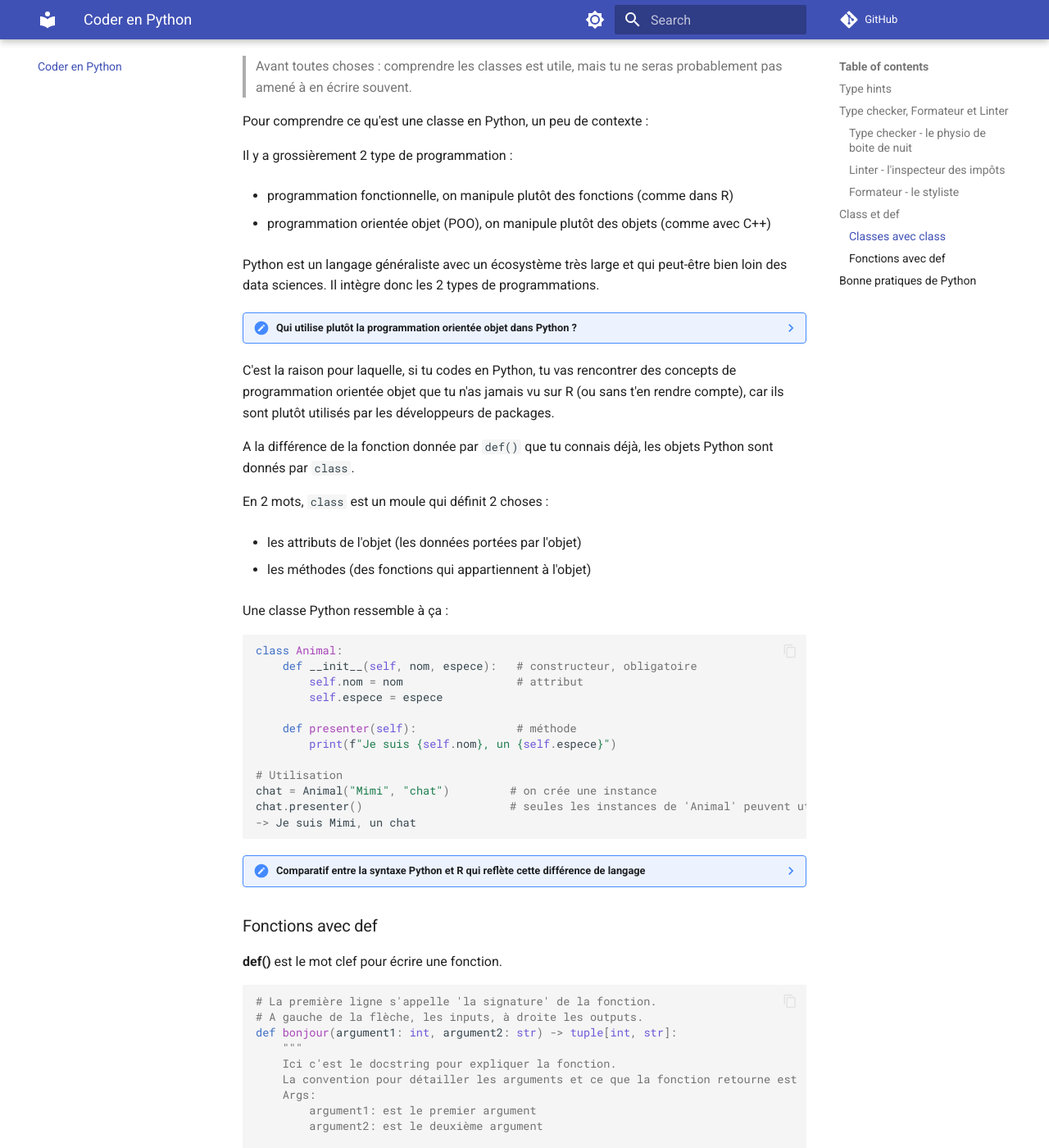
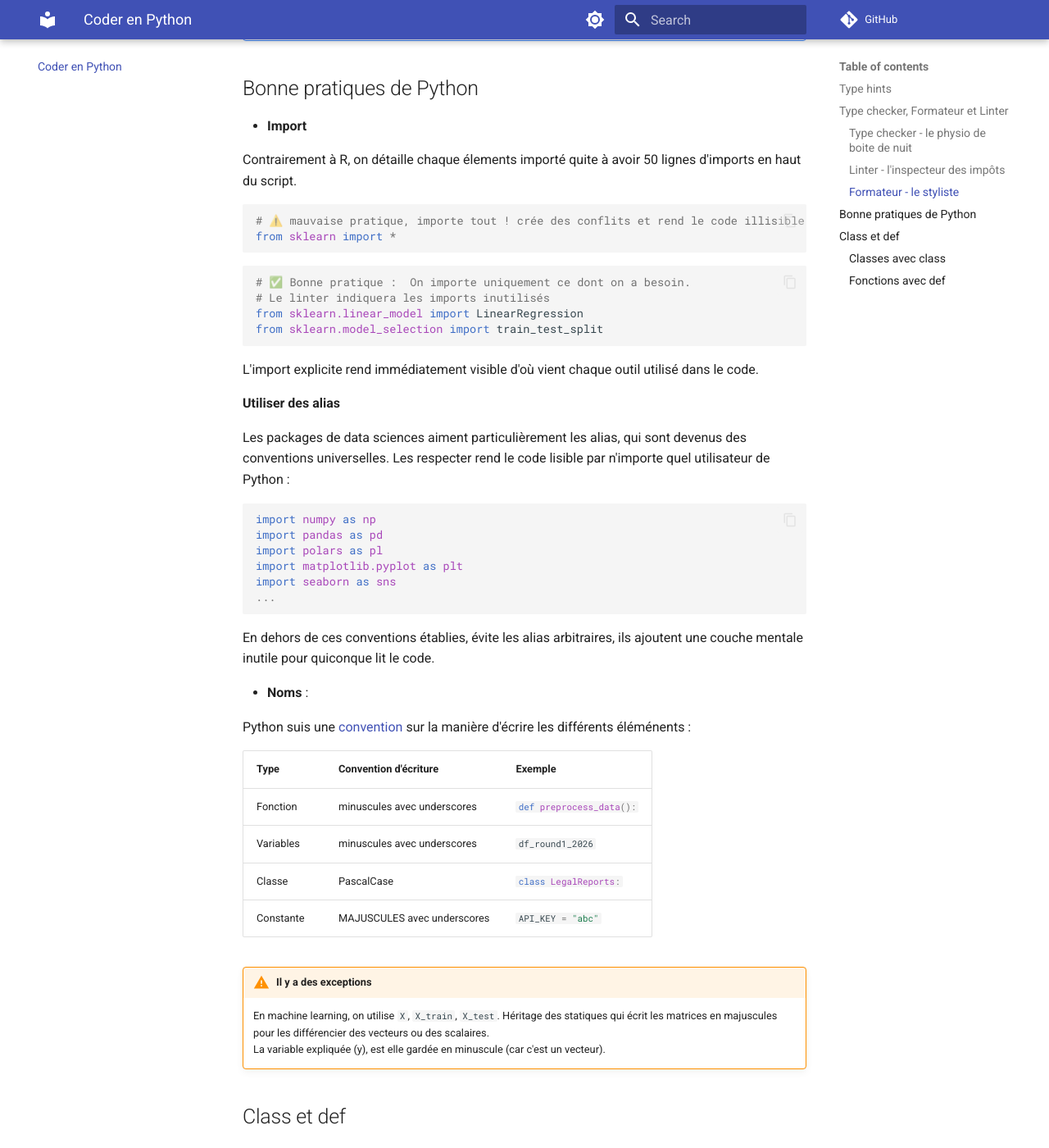
Before and after one commit to CalHenry/Python-guide-for-R-users, an MkDocs documentation site: the page built from docs/coder_python.md, in a window 1280 px wide and 1400 px high, scrolled down 2869 px. Shown: the whole window at 82% size. Built offline with MkDocs 1.6.1 and Material for MkDocs 9.7.7, drawn with Linux system fonts in a browser that asks for light colours; comment, search, counter and statistics services are not loaded; some of the changed text lies outside the part shown.

Commit message:
toolkit.md & coder_python.md
toolkit: - add small detail on ruff being both a linter and a formatter
as 2 disntinct commands
coder_python:
- add warning callout on type hint before python 3.9
- moved the section "bonne pratiques" to be before Classes et Fonction

````diff
--- a/docs/coder_python.md
+++ b/docs/coder_python.md
@@ -71,7 +71,7 @@
 ??? note "Exemple d'utilisation des types hints"
 
     ```python
-    from typing import TypedDict # TypeDict permet de définir un dictionnaire et le type de chacune des clefs
+    from typing import TypedDict # TypeDict permet de définir "forme" attendue d'un dictionnaire avec le type de chacune des clefs
 
     class ChunkResult(TypedDict):
         chunk_id: int
@@ -90,6 +90,17 @@
     - Dans la fonction, on indique qu'elle retourne une liste de dictionnaires ChunkResult.
     - On sait ce que retourne la fonction et ce que contient chaque éléments de la liste retournée.
     - On pourra utiliser ChunkResult ailleurs dans le code et toujours savoir précisément ce qu'il doit contenir.
+
+??? warning "Type hints avant Python 3.9+"
+
+    Les types hints en minuscules présenté au dessus ne sont implémenté par Python que depuis la version 3.9.
+
+    Pour Python 3.8 et versions antierieures, il faut importer les types depuis typing.
+
+    Tu peux faire la différence entre les 2 car la syntaxe de typing a des majuscules pour la première lettre alors que Python 3.9+ est uniquement en minuscule
+  ```python
+  from typing import List, Dict, Tuple
+  ```
 
 ## Type checker, Formateur et Linter
 
@@ -146,7 +157,57 @@
 
     - R a depuis peu un super formateur : [Air](https://tidyverse.org/blog/2025/02/air/), écrit en Rust, c'est le jumeaux du formateur de Ruff pour R.
 
+## Bonne pratiques de Python
 
+- **Import**
+
+Contrairement à R, on détaille chaque élements importé quite à avoir 50 lignes d'imports en haut du script.
+
+```python
+# ⚠️ mauvaise pratique, importe tout ! crée des conflits et rend le code illisible
+from sklearn import *
+```
+
+```python
+# ✅ Bonne pratique :  On importe uniquement ce dont on a besoin.
+# Le linter indiquera les imports inutilisés
+from sklearn.linear_model import LinearRegression
+from sklearn.model_selection import train_test_split
+```
+
+L'import explicite rend immédiatement visible d'où vient chaque outil utilisé dans le code.
+
+**Utiliser des alias**
+
+Les packages de data sciences aiment particulièrement les alias, qui sont devenus des conventions universelles. Les respecter rend le code lisible par n'importe quel utilisateur de Python :
+```python
+import numpy as np
+import pandas as pd
+import polars as pl
+import matplotlib.pyplot as plt
+import seaborn as sns
+...
+```
+
+En dehors de ces conventions établies, évite les alias arbitraires, ils ajoutent une couche mentale inutile pour quiconque lit le code.
+
+- **Noms** :
+
+Python suis une [convention](https://peps.python.org/pep-0008/#introduction) sur la manière d'écrire les différents éléménents :
+
+| Type | Convention d'écriture | Exemple |
+| --- | --- | --- |
+| Fonction | minuscules avec underscores | `#!py3 def preprocess_data():` |
+| Variables | minuscules avec underscores | `#!py3 df_round1_2026` |
+| Classe | PascalCase | `#!py3 class LegalReports:` |
+| Constante | MAJUSCULES avec underscores | `#!py3 API_KEY = "abc"` |
+
+/// admonition | Il y a des exceptions
+    type: warning
+
+En machine learning, on utilise `X`, `X_train`, `X_test`. Héritage des statiques qui écrit les matrices en majuscules pour les différencier des vecteurs ou des scalaires.
+La variable expliquée (y), est elle gardée en minuscule (car c'est un vecteur).
+///
 
 ## Class et def
 
@@ -162,7 +223,7 @@
 
 - programmation orientée objet (POO), on manipule plutôt des objets (comme avec C++)
 
-Python est un langage généraliste avec un écosystème très large et qui peut-être bien loin des data sciences. Il intègre donc les 2 types de programmations.
+Python est un langage généraliste avec un écosystème très large et qui peut-être bien loin des data sciences. Il supporte des paradigmes des 2 types de programmations.
 
 ??? note "Qui utilise plutôt la programmation orientée objet dans Python ?"
 
@@ -266,55 +327,3 @@
 
     return nombre, texte
 ```
-
-## Bonne pratiques de Python
-
-- **Import**
-
-Contrairement à R, on détaille chaque élements importé quite à avoir 50 lignes d'imports en haut du script.
-
-```python
-# ⚠️ mauvaise pratique, importe tout ! crée des conflits et rend le code illisible
-from sklearn import *
-```
-
-```python
-# ✅ Bonne pratique :  On importe uniquement ce dont on a besoin.
-# Le linter indiquera les imports inutilisés
-from sklearn.linear_model import LinearRegression
-from sklearn.model_selection import train_test_split
-```
-
-L'import explicite rend immédiatement visible d'où vient chaque outil utilisé dans le code.
-
-**Utiliser des alias**
-
-Les packages de data sciences aiment particulièrement les alias, qui sont devenus des conventions universelles. Les respecter rend le code lisible par n'importe quel utilisateur de Python :
-```python
-import numpy as np
-import pandas as pd
-import polars as pl
-import matplotlib.pyplot as plt
-import seaborn as sns
-...
-```
-
-En dehors de ces conventions établies, évite les alias arbitraires, ils ajoutent une couche mentale inutile pour quiconque lit le code.
-
-- **Noms** :
-
-Python suis une [convention](https://peps.python.org/pep-0008/#introduction) sur la manière d'écrire les différents éléménents :
-
-| Type | Convention d'écriture | Exemple |
-| --- | --- | --- |
-| Fonction | minuscules avec underscores | `#!py3 def preprocess_data():` |
-| Variables | minuscules avec underscores | `#!py3 df_round1_2026` |
-| Classe | PascalCase | `#!py3 class LegalReports:` |
-| Constante | MAJUSCULES avec underscores | `#!py3 API_KEY = "abc"` |
-
-/// admonition | Il y a des exceptions
-    type: warning
-
-En machine learning, on utilise `X`, `X_train`, `X_test`. Héritage des statiques qui écrit les matrices en majuscules pour les différencier des vecteurs ou des scalaires.
-La variable expliquée (y), est elle gardée en minuscule (car c'est un vecteur).
-///
--- a/docs/toolkit.md
+++ b/docs/toolkit.md
@@ -96,13 +96,16 @@
 
 ??? note "[Ruff (linter and formateur)](https://docs.astral.sh/ruff/)"
 
-    Ruff est LE formateur de Python, extrêmement rapide et très bien intégré/ supporté par les IDE.
+    Ruff est LE formateur et linter de Python, extrêmement rapide et très bien intégré/ supporté par les IDE.
+
+    > Le formateur et le linter de Ruff sont en fait deux sous commandes distinctes, et tu peux n'utiliser que l'un ou l'autre.
 
     Je recommande d'utiliser Ruff avec l'IDE. Chaque fois que tu sauvegardes ton script, ruff le formate. Positron utilise Ruff par défaut.
 
     Tu peux également peux utiliser Ruff depuis le terminal.
     ```sh
-    ruff check <script.py>
+    ruff check <script.py>    # linter
+    ruff format <script.py>   # formateur
     # ou voir toutes les commandes
     ruff help
     ```
````
